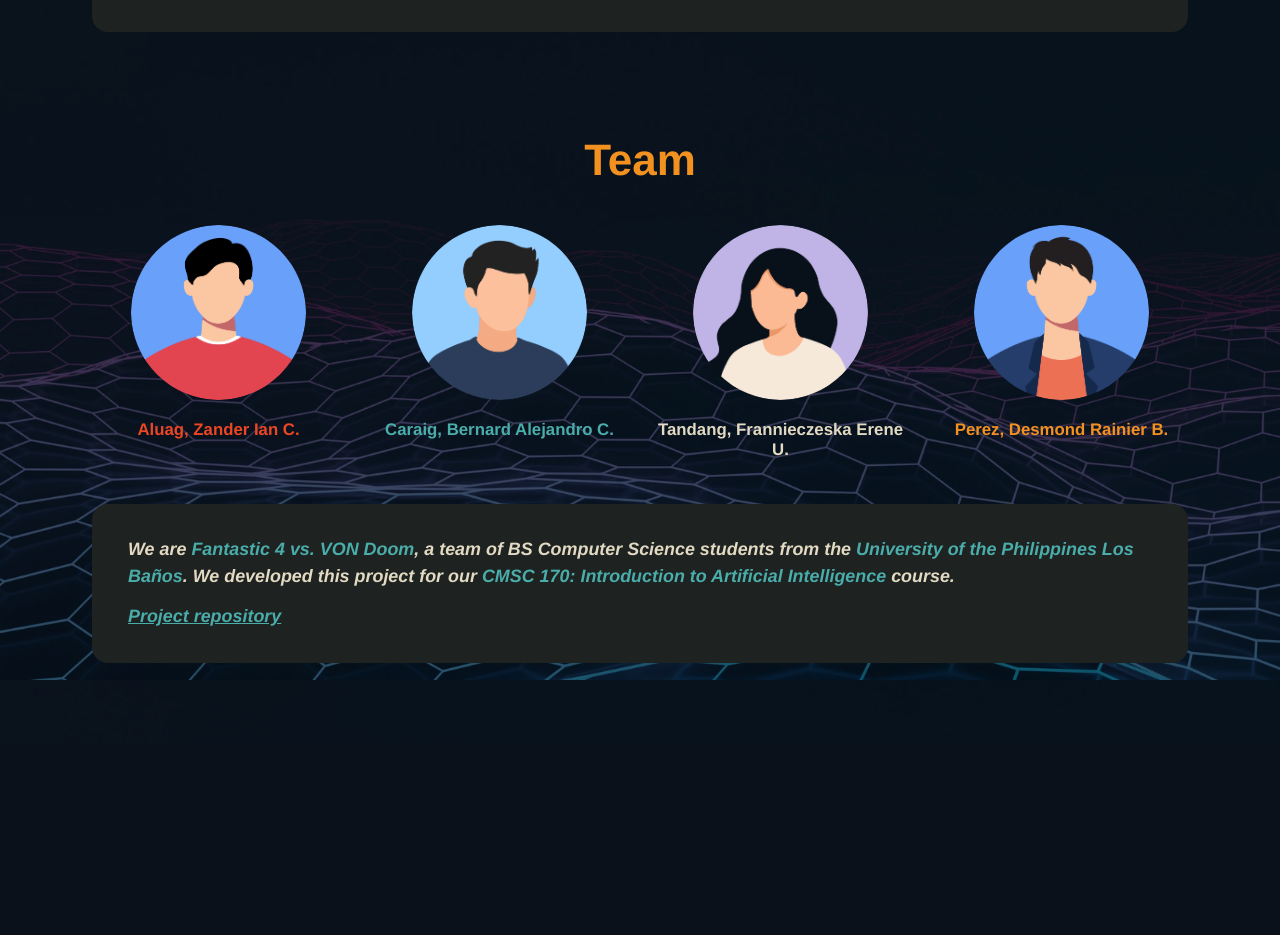
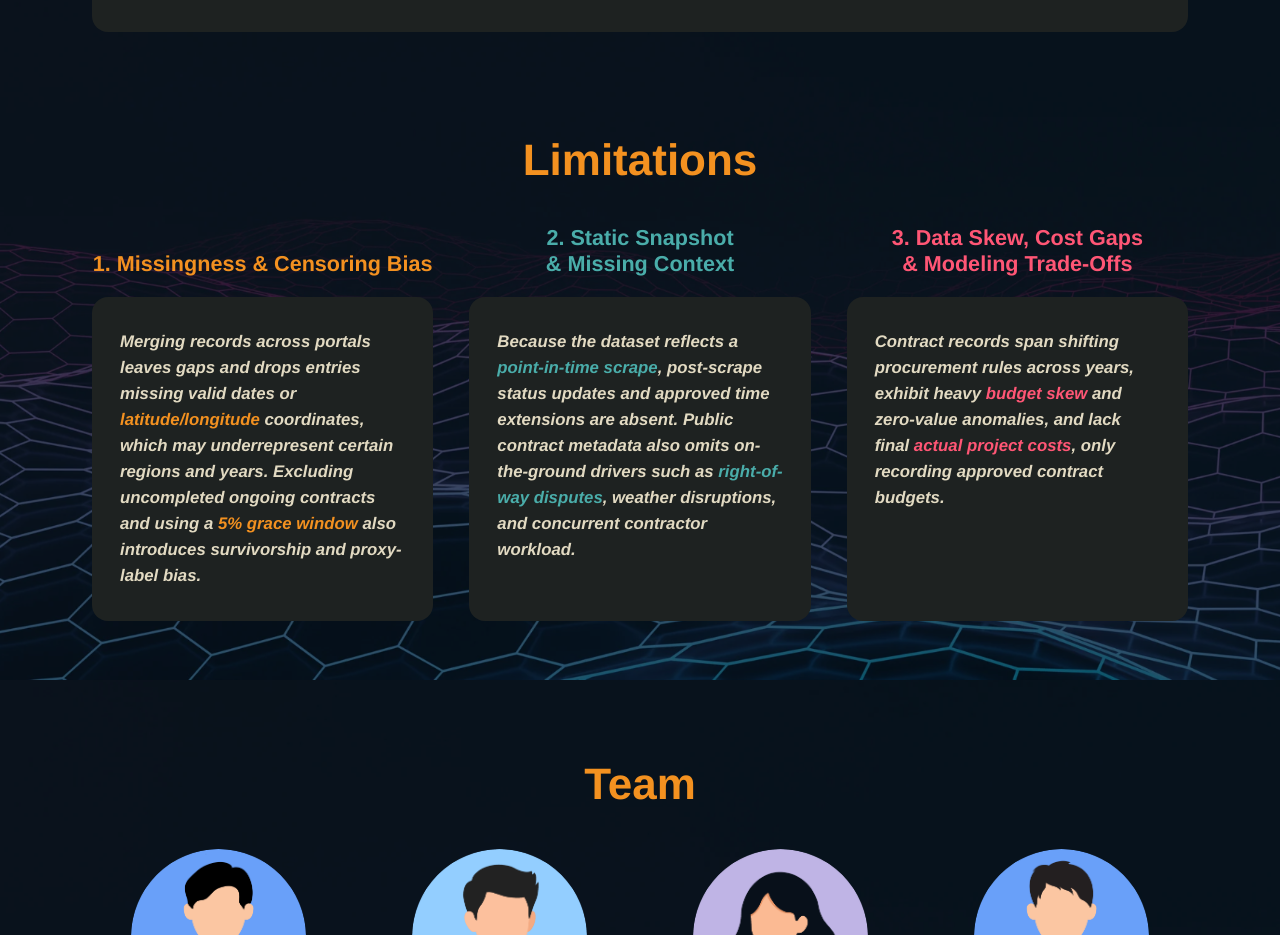
Before and after one commit to zianaluag/comparative-ml-study, a React (Vite) app in the folder website/: page / in a window 1280 px wide. Shown: the part 4120-5055 px from the top of the page. Before the commit the page ends 4863 px from the top, so only its background shows below. Built offline with nearby package versions, Linux system fonts and the light colour scheme.

Commit message:
feat:added limitations

```diff
--- a/website/src/App.jsx
+++ b/website/src/App.jsx
@@ -329,6 +329,62 @@ function App() {
           </div>
         </section>
 
+        {/* Section 5: Limitations */}
+        <section id="limitations" className="section limitations-section">
+          <h2 className="section-heading text-orange">Limitations</h2>
+
+          <div className="models-grid">
+            <div className="model-column">
+              <h3 className="model-title text-orange">
+                1. Missingness &amp; Censoring Bias
+              </h3>
+              <div className="card model-card">
+                <p>
+                  Merging records across portals leaves gaps and drops entries
+                  missing valid dates or{" "}
+                  <span className="text-orange">latitude/longitude</span>{" "}
+                  coordinates, which may underrepresent certain regions and years.
+                  Excluding uncompleted ongoing contracts and using a{" "}
+                  <span className="text-orange">5% grace window</span> also
+                  introduces survivorship and proxy-label bias.
+                </p>
+              </div>
+            </div>
+
+            <div className="model-column">
+              <h3 className="model-title text-teal">
+                2. Static Snapshot &amp; Missing Context
+              </h3>
+              <div className="card model-card">
+                <p>
+                  Because the dataset reflects a{" "}
+                  <span className="text-teal">point-in-time scrape</span>,
+                  post-scrape status updates and approved time extensions are
+                  absent. Public contract metadata also omits on-the-ground
+                  drivers such as{" "}
+                  <span className="text-teal">right-of-way disputes</span>,
+                  weather disruptions, and concurrent contractor workload.
+                </p>
+              </div>
+            </div>
+
+              <div className="model-column">
+              <h3 className="model-title text-pink">
+                3. Data Skew, Cost Gaps &amp; Modeling Trade-Offs
+              </h3>
+              <div className="card model-card">
+                <p>
+                  Contract records span shifting procurement rules across years,
+                  exhibit heavy{" "}
+                  <span className="text-pink">budget skew</span> and zero-value
+                  anomalies, and lack final{" "}
+                  <span className="text-pink">actual project costs</span>, only
+                  recording approved contract budgets.
+                </p>
+              </div>
+            </div>
+          </div>
+        </section>
         {/* Section 6: Team */}
         <section id="about" className="section team-section">
           <h2 className="section-heading text-orange">Team</h2>
```
